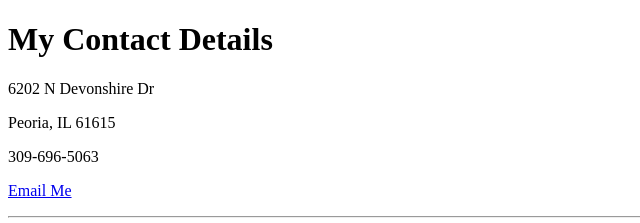
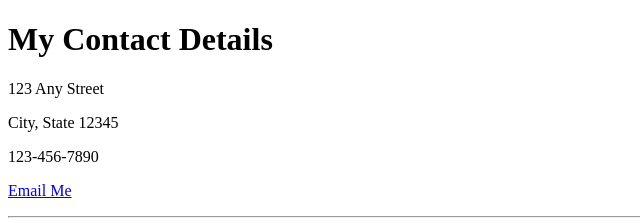
Before and after one commit to cnbhold/cv, a plain HTML site: page contact.html in a window 1280 px wide. Shown: the top 223 px of the page, 0-640 px from the left. Drawn offline with Linux system fonts and the light colour scheme.

Commit message:
Updated Contact page

```diff
--- a/contact.html
+++ b/contact.html
@@ -8,9 +8,9 @@
 
 <body>
   <h1>My Contact Details</h1>
-  <p>6202 N Devonshire Dr</p>
-  <p>Peoria, IL 61615</p>
-  <p>309-696-5063</p>
+  <p>123 Any Street</p>
+  <p>City, State 12345</p>
+  <p>123-456-7890</p>
   <p><a href="mailto:joe@example.com?subject=feedback">Email Me</a></p>
 
 <hr>
```
